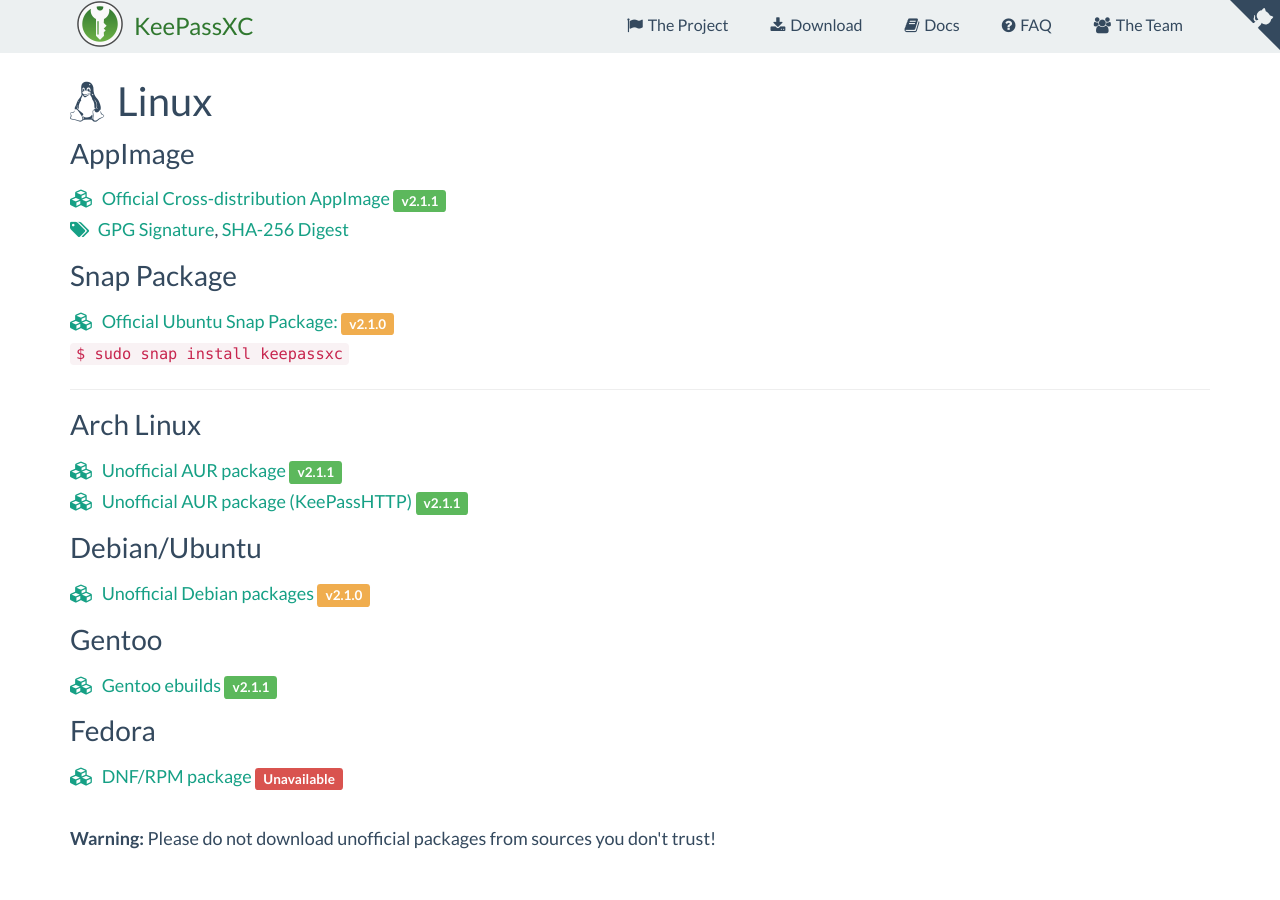
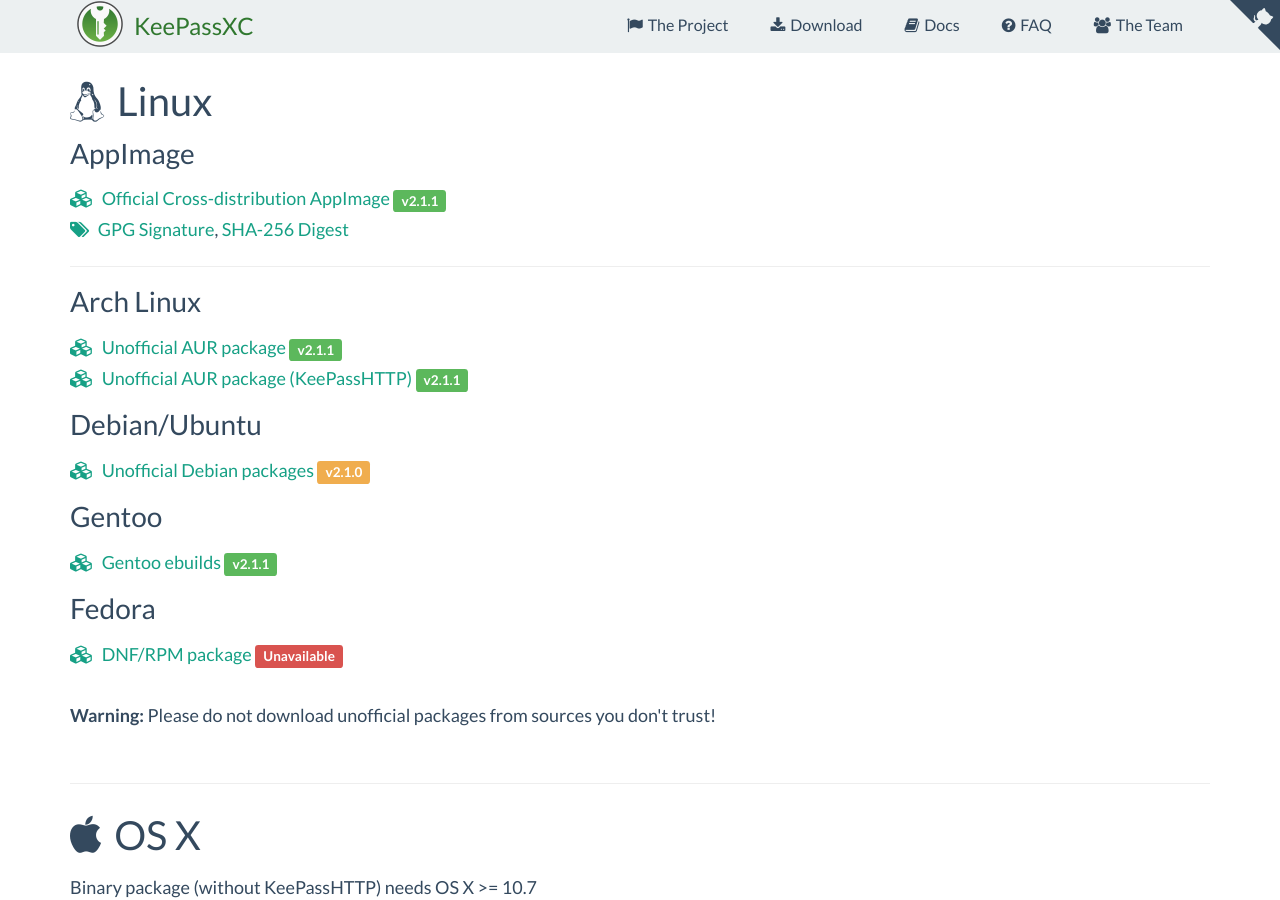
Before and after one commit to keepassxreboot/keepassxc-org, a Jekyll site: the page built from download.html, in a window 1280 px wide and 900 px high, scrolled down 421 px. Built offline with Jekyll 4.4.1, drawn with Linux system fonts in a browser that asks for light colours; comment, search, counter and statistics services are not loaded.

Commit message:
Remove snap package

```diff
--- a/download.html
+++ b/download.html
@@ -43,12 +43,7 @@
   </a><br/>
   <a href="https://github.com/keepassxreboot/keepassxc/releases/download/2.1.1/KeePassXC-2.1.1-x86_64.AppImage.sig"><i class="fa fa-tags" aria-hidden="true"></i> GPG Signature</a>,
   <a href="https://github.com/keepassxreboot/keepassxc/releases/download/2.1.1/KeePassXC-2.1.1-x86_64.AppImage.DIGEST"> SHA-256 Digest</a><br/>
-  <h5>Snap Package</h5>
-  <a href="http://snapcraft.io/">
-    <i class="fa fa-cubes" aria-hidden="true"></i> Official Ubuntu Snap Package: <span class="label label-warning">v2.1.0</span>
-  </a><br>
-  <code>$ sudo snap install keepassxc</code><br>
-  <hr/>
+  <hr>
   <h5>Arch Linux</h5>
   <a href="https://aur.archlinux.org/packages/keepassxc/">
     <i class="fa fa-cubes" aria-hidden="true"></i> Unofficial AUR package <span class="label label-success">v2.1.1</span>
```
